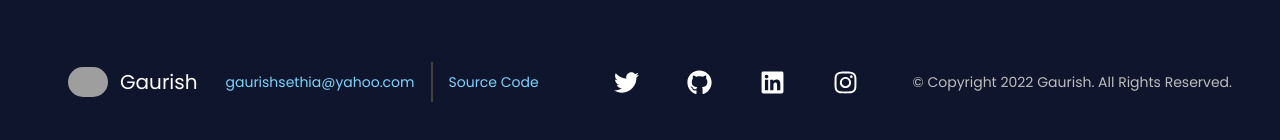
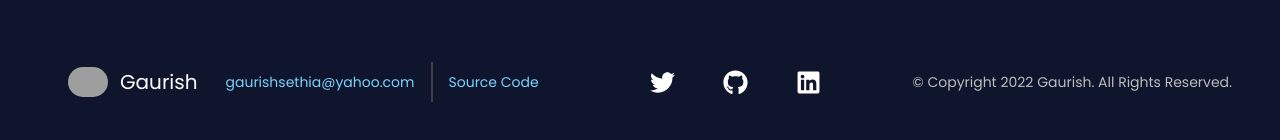
Before and after one commit to gaurishhs/Portfolio, a Next.js app: page / in a window 1280 px wide. Shown: the part 2251-2391 px from the top of the page. Built offline with nearby package versions, Linux system fonts and the light colour scheme; grey boxes are pictures that could not be loaded.

Commit message:
Remove instagram

```diff
--- a/components/Footer.tsx
+++ b/components/Footer.tsx
@@ -74,17 +74,6 @@ export default function Footer() {
                   <FaLinkedin size={25} />
                 </a>
               </li>
-
-              <li>
-                <a
-                  className="text-white transition hover:text-white/75"
-                  href={config.instagramURL}
-                  target={"_blank"}
-                  aria-label="instagram link"
-                >
-                  <FaInstagram size={25} />
-                </a>
-              </li>
             </ul>
           </div>
 
--- a/config.json
+++ b/config.json
@@ -2,7 +2,6 @@
     "githubURL": "https://github.com/gaurishhs",
     "paypalURL": "https://paypal.com/apidev234wtf",
     "twitterURL": "https://twitter.com/gaurishhs",
-    "instagramURL": "https://instagram.com/gaurishhs",
     "githubSponsorsURL": "https://github.com/sponsors/gaurishhs",
     "kofiURL": "https://ko-fi.com/gaurishhs",
     "sourceURL": "https://github.com/gaurishhs/Portfolio",
```
